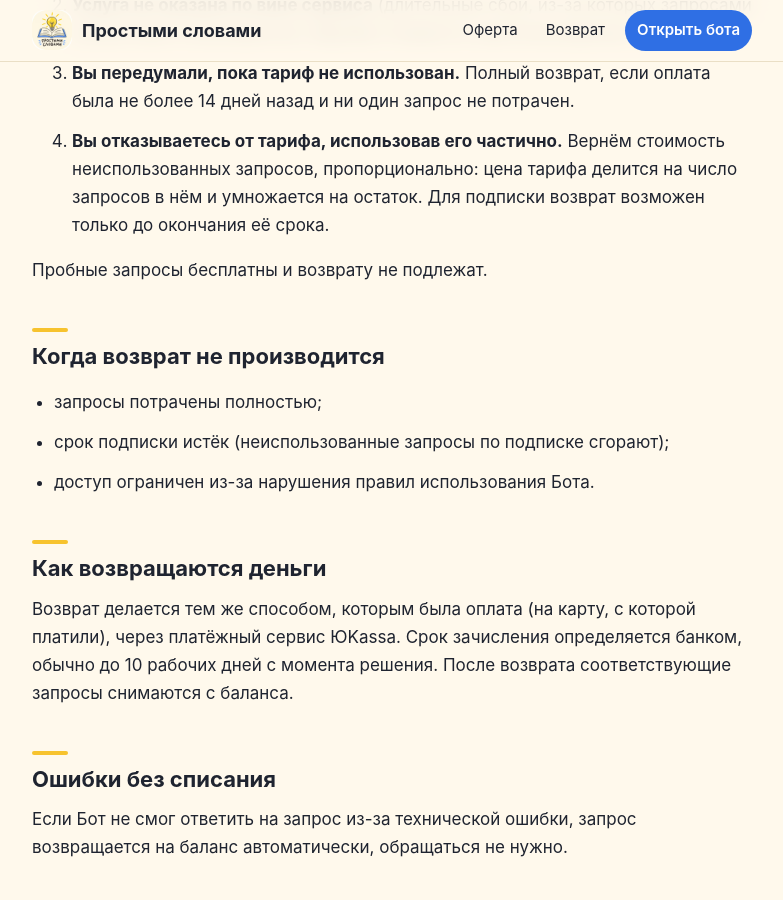
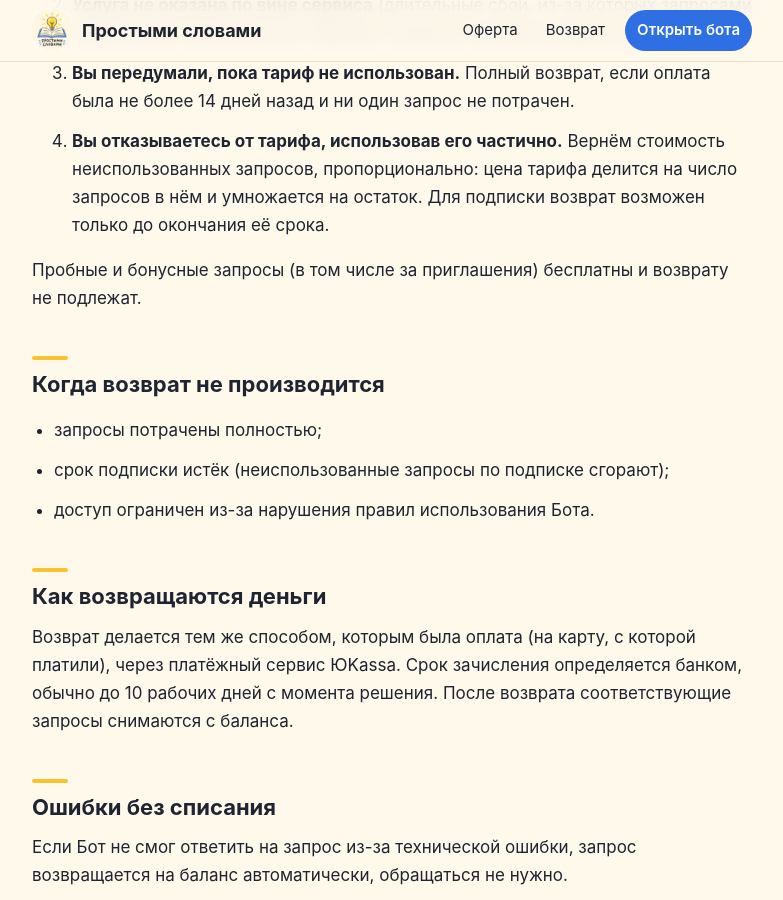
Before and after one commit to ChasovoyPro/psl-legal, a Jekyll site: the page built from refund.md, in a window 1280 px wide and 900 px high, scrolled down 543 px. Shown: the whole window, without its empty margins (248-1031 px from the left). Built offline with Jekyll 4.4.1, drawn with Linux system fonts in a browser that asks for light colours.

Commit message:
Refund: bonus requests are not refundable

```diff
--- a/refund.md
+++ b/refund.md
@@ -18,7 +18,7 @@ Telegram-бот «Простыми словами» (@prostymy_slovamy_bot). Р
 3. **Вы передумали, пока тариф не использован.** Полный возврат, если оплата была не более 14 дней назад и ни один запрос не потрачен.
 4. **Вы отказываетесь от тарифа, использовав его частично.** Вернём стоимость неиспользованных запросов, пропорционально: цена тарифа делится на число запросов в нём и умножается на остаток. Для подписки возврат возможен только до окончания её срока.
 
-Пробные запросы бесплатны и возврату не подлежат.
+Пробные и бонусные запросы (в том числе за приглашения) бесплатны и возврату не подлежат.
 
 ## Когда возврат не производится
 
```
